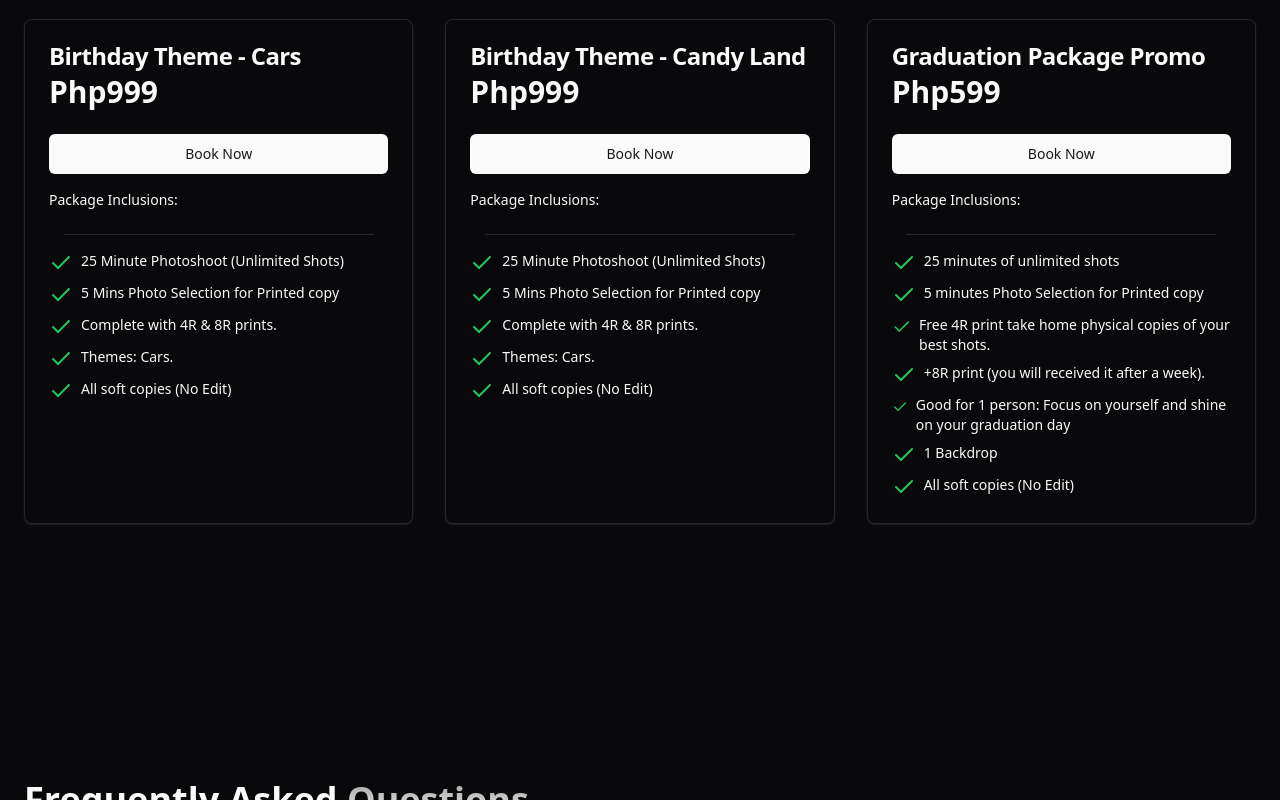
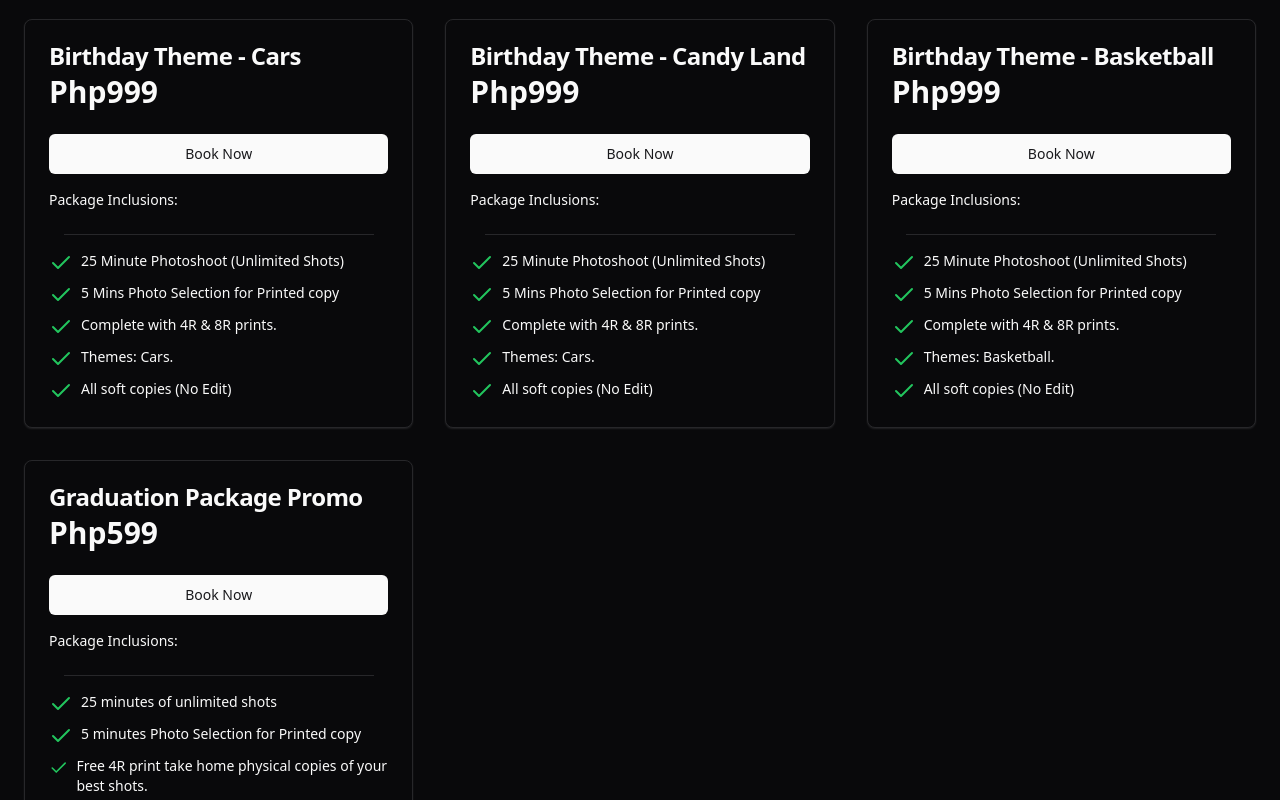
Before and after one commit to aelcode/kklick_landing_page, a React (Vite) app: page / in a window 1280 px wide. Shown: the part 4080-4880 px from the top of the page. Built offline with nearby package versions, Linux system fonts and the light colour scheme.

Commit message:
add birthday theme basketball package to pricing list

```diff
--- a/src/components/Pricing.tsx
+++ b/src/components/Pricing.tsx
@@ -306,6 +306,23 @@ const pricingList: PricingProps[] = [
     sampleImage: "",
     bookModal: <ModalBudget />,
   },
+    {
+    title: "Birthday Theme - Basketball",
+    popular: 0,
+    price: 999,
+    description: "Package Inclusions:",
+    buttonText: "Book Now",
+    buttonUrl: "https://cal.com/kklick/baby-theme-basketball-php999-dp500",
+    benefitList: [
+      "25 Minute Photoshoot (Unlimited Shots)",
+      "5 Mins Photo Selection for Printed copy",
+      "Complete with 4R & 8R prints.",
+      "Themes: Basketball.",
+      "All soft copies (No Edit)",
+    ],
+    sampleImage: "",
+    bookModal: <ModalBudget />,
+  },
   {
     title: "Graduation Package Promo",
     popular: 0,
```
